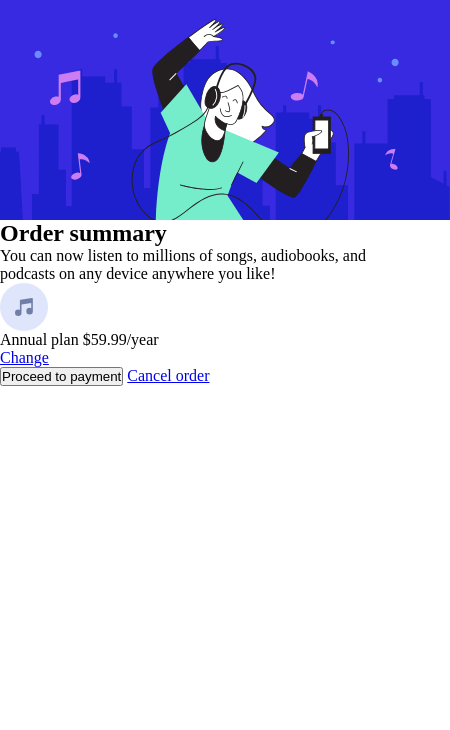
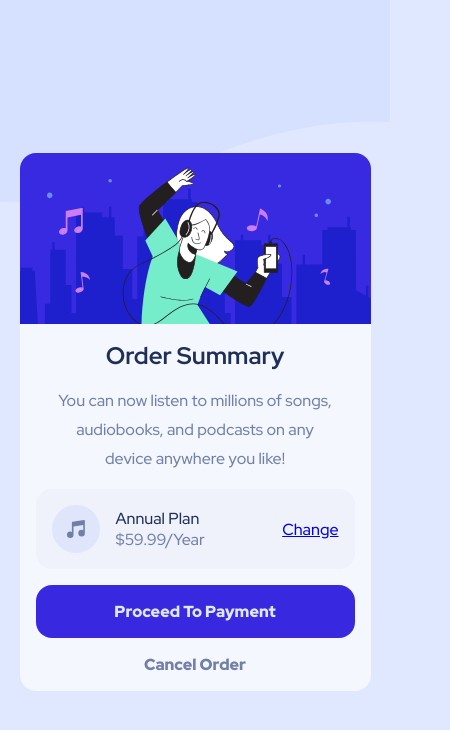
Before and after one commit to imLumarq/frontend-mentor-order-summary-component, a plain HTML site: page index.html in a window 390 px wide. Shown: the whole page, 450 px wide, since content can reach past the window. Drawn offline with Linux system fonts and the light colour scheme.

Commit message:
added styling to the card and added responsiveness

```diff
--- a/css/main.css
+++ b/css/main.css
@@ -1,4 +1,8 @@
 :root {
+
+    --padding-and-gap: 1rem;
+    --border-radius: 1rem;
+
     /*Colors*/
 
     /*Primary*/
@@ -27,10 +31,129 @@
     padding: 0;
 }
 
+img {
+    display: block;
+}
+
+a {
+    text-decoration: none;
+}
+
+button {
+    display: block;
+    border: none;
+}
+
 html {
     color-scheme: light only;
 }
 
-img {
+html,
+body,
+.main {
+    font-family: var(--font-family);
+    font-size: var(--font-size);
+    min-height: 100vh;
+    min-height: 100dvh;
+    background-color: hsl(var(--primary-pale-blue));
+    color: hsl(var(--neutral-dark-blue));
+}
+
+.main {
+    background-image: url("../images/pattern-background-mobile.svg");
+    background-repeat: no-repeat;
+    background-size: contain;
+    display: grid;
+    place-items: center;
+}
+
+.main__wrapper {
+    display: grid;
+    border-radius: var(--border-radius);
+    overflow: hidden;
+    width: 90vw;
+    max-width: 375px;
+}
+
+.wrapper__image {
+    width: 100%;
+}
+
+.wrapper__section {
+    display: grid;
+    padding: var(--padding-and-gap);
+    gap: var(--padding-and-gap);
+    text-align: center;
+    background-color: hsl(var(--neutral-very-pale-blue));
+}
+
+.section__heading {
+    font-weight: var(--font-weight-700);
+    text-transform: capitalize;
+}
+
+.section__info {
+    line-height: 1.8;
+    color: hsl(var(--neutral-desaturated-blue));
+}
+
+.section__div {
+    padding: var(--padding-and-gap);
+    gap: var(--padding-and-gap);
+    display: flex;
+    flex-direction: column;
+    align-items: center;
+    border-radius: var(--border-radius);
+    background-color: hsla(var(--neutral-desaturated-blue), 0.05);
+}
+
+.div__plan {
+    text-align: start;
+    text-transform: capitalize;
+    font-weight: var(--font-weight-500);
+    flex: 1;
+}
+
+.div__price {
     display: block;
+    color: hsl(var(--neutral-desaturated-blue));
 }
+
+.div__link {
+    text-decoration: underline;
+}
+
+.section__button {
+    font-size: var(--font-size);
+    font-family: var(--font-family);
+    padding: var(--padding-and-gap);
+    border-radius: var(--border-radius);
+    cursor: pointer;
+    background-color: hsl(var(--primary-bright-blue));
+    color: hsl(var(--primary-pale-blue));
+    font-weight: var(--font-weight-900);
+    text-transform: capitalize;
+}
+
+.section__link {
+    text-transform: capitalize;
+    color: hsla(var(--neutral-desaturated-blue));
+    font-weight: var(--font-weight-900);
+}
+
+@media (min-width:340px) {
+
+    .section__info {
+        padding: 0 var(--padding-and-gap);
+    }
+
+    .section__div {
+        flex-direction: row;
+    }
+}
+
+@media (min-width: 538px) {
+    .main {
+        background-image: url("../images/pattern-background-desktop.svg");
+    }
+}
```
